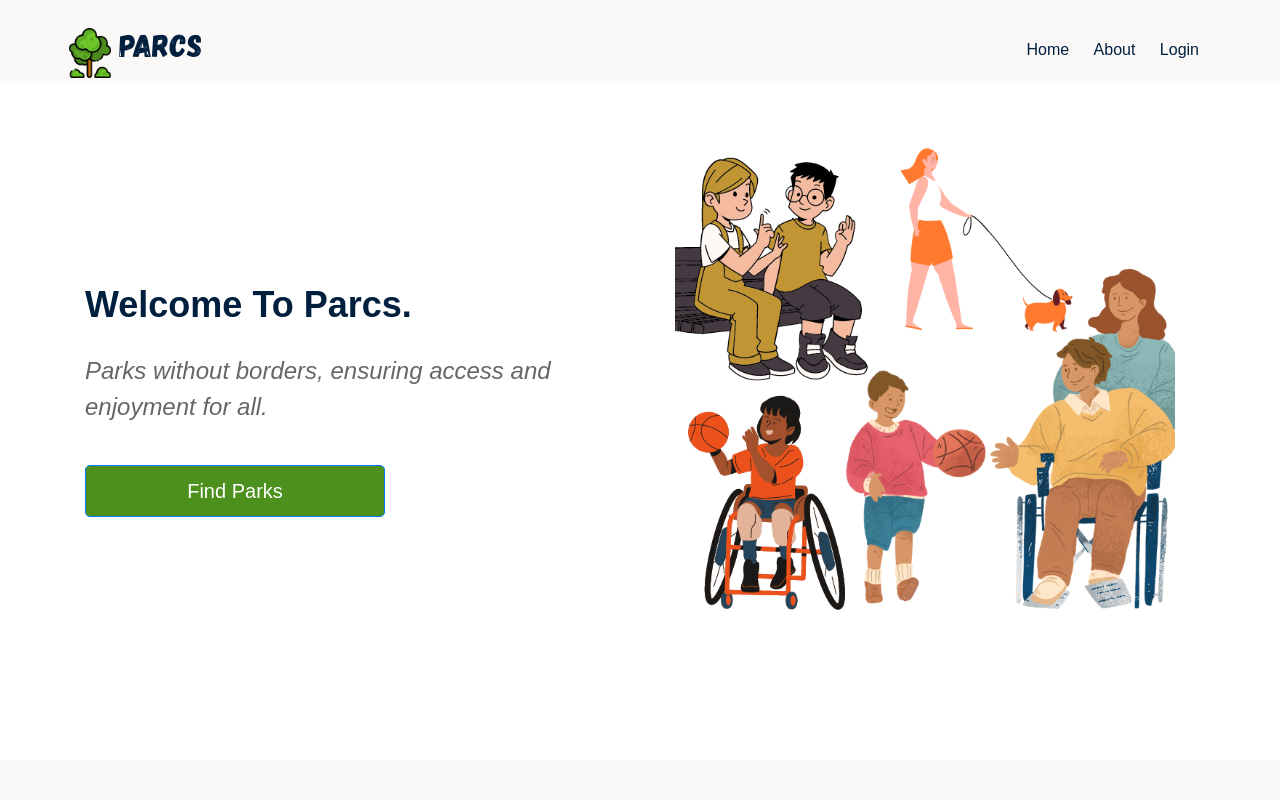
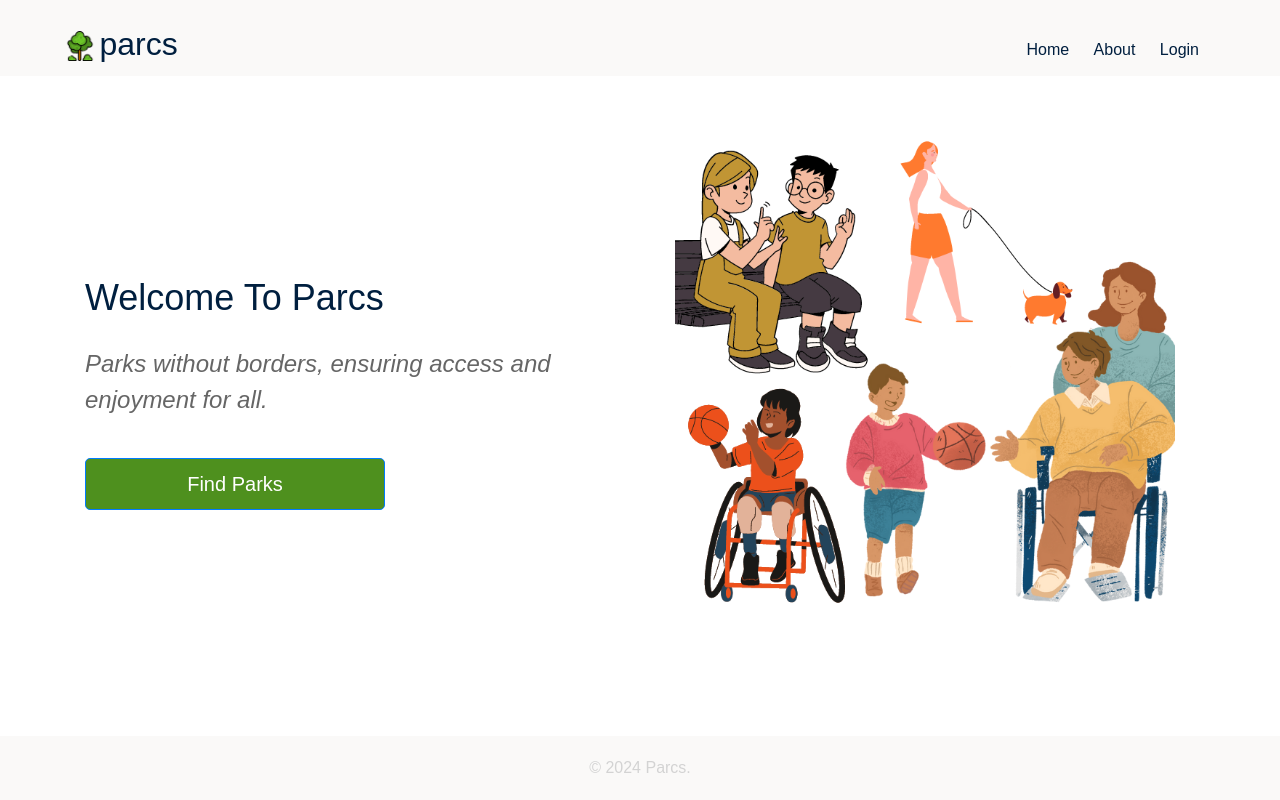
Before and after one commit to priscaolose/parcs-2, a plain HTML site: page index.html in a window 1280 px wide. Drawn offline with nearby package versions, Linux system fonts and the light colour scheme.

Commit message:
edited the home page view

```diff
--- a/index.html
+++ b/index.html
@@ -15,8 +15,8 @@
             <div class="col">
                 <div class="logo">
                     <a href="index.html">
-                        <img src="images/ParcsLogo.png" alt="Parcs Logo">
-                        <span style="font-weight: 500;">Parcs</span>
+                        <img src="images/ParcsLogo.png" alt="Parcs Logo" height="30px" width="30px" style="margin-bottom: 10px;">
+                        <span style="font-weight: 500;">parcs</span>
                     </a>
                 </div>
             </div>
@@ -35,7 +35,7 @@
         <div class="container">
             <div class="row justify-content-center">
                 <div class="col-md-6">
-                    <h1>Welcome To Parcs.</h1>
+                    <h1>Welcome To Parcs</h1>
                     <div class="slogan-wrapper">
                         <p class="slogan">Parks without borders, ensuring access and enjoyment for all.</p>
                     </div>
@@ -54,7 +54,7 @@
             <div class="row">
                 <div class="col">
                     <div class="footer-container">
-
+                        © 2024 Parcs.
                     </div>
                 </div>
             </div>
--- a/style.css
+++ b/style.css
@@ -17,7 +17,7 @@
 
 .logo span {
   font-size: 32px;
-  font-family: 'Gagarin';
+  font-family: "Bebas Neue", sans-serif;
   color: #001F3F;
 }
 
@@ -60,7 +60,7 @@ h1 {
   font-size: 36px;
   margin-bottom: 20px;
   float: left;
-  font-weight: 900;
+  font-family: "Josefin Sans", sans-serif;
 }
 
 .slogan {
@@ -95,7 +95,7 @@ h1 {
 
 .footer {
   background-color: #FAF9F8;
-  color: #fff;
+  color: lightgrey;
   padding: 20px 0;
   text-align: center;
   position: fixed;
```
